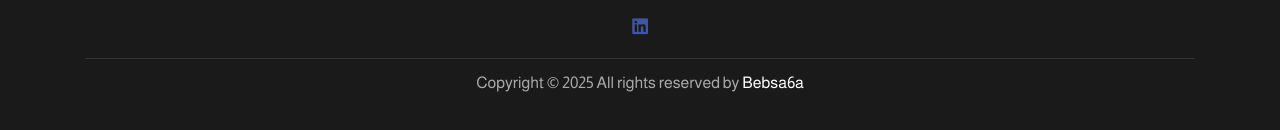
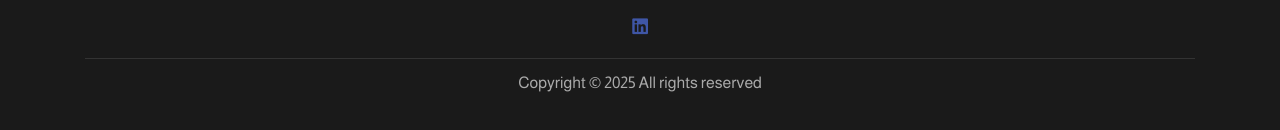
Before and after one commit to Roaa002/p1, a plain HTML site: page about_us.html in a window 1280 px wide. Shown: the part 2641-2771 px from the top of the page. Drawn offline with Linux system fonts and the light colour scheme; files whose address does not match are found by name; a web font is replaced by a local one.

Commit message:
Update about_us.html

```diff
--- a/about_us.html
+++ b/about_us.html
@@ -448,7 +448,7 @@
         </ul>
           <!-- الكوبي رايت أسفل الأيقونات -->
           <div class="footer-bottom">
-              <p>Copyright &copy; <script>document.write(new Date().getFullYear());</script> All rights reserved by <a href="#" style="color:#fff;">Bebsa6a</a></p>
+              <p>Copyright &copy; <script>document.write(new Date().getFullYear());</script> All rights reserved </p>
           </div>
       </div>
   </footer>
```
